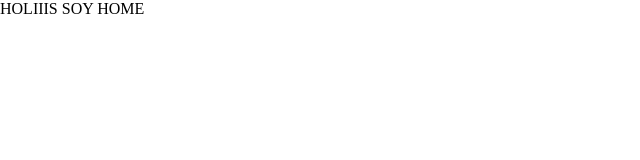
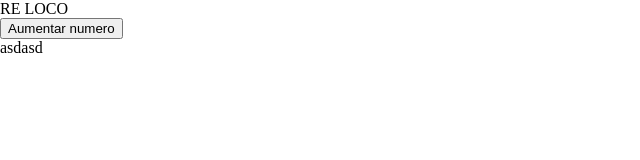
Before and after one commit to fedeSantana/PORTFOLIO-CODIGO_INCLUSIVO, a website built with Vite: page home.html in a window 1280 px wide. Shown: the whole page, without its empty margins (0-640 px from the left). Built offline with nearby package versions, Linux system fonts and the light colour scheme.

Commit message:
le subi unos cambios para que tengan un archivo de javascript con un console.log y al menos 2 archivos html importados

```diff
--- /dev/null
+++ b/gabi.js
@@ -0,0 +1,5 @@
+console.log('Me encantaaaaaaaaaaaaaa laaaaaaaaaaaaaaaaaaa milanesa')
+
+console.log(document.querySelector('.TEST'))
+
+document.querySelector('.TEST').innerHTML = `RE LOCO`
--- a/home.html
+++ b/home.html
@@ -10,9 +10,12 @@
 </head>
 
 <body>
-    <div id="app" class="app">
+    <script type="module" src="./gabi.js"></script>
+    <div id="menguito" class="TEST">
         HOLIIIS SOY HOME
     </div>
+    <button> Aumentar numero </button>
+    <div id="asdasd"> asdasd</div>
 </body>
 
 </html>
--- /dev/null
+++ b/index.js
@@ -0,0 +1,3 @@
+console.log('Me encantaaaaaaaaaaaaaa laaaaaaaaaaaaaaaaaaa milanesa')
+
+console.log(document.querySelector('#app'))
```
Also changed, not shown: index.html (+1 -0 lines).
